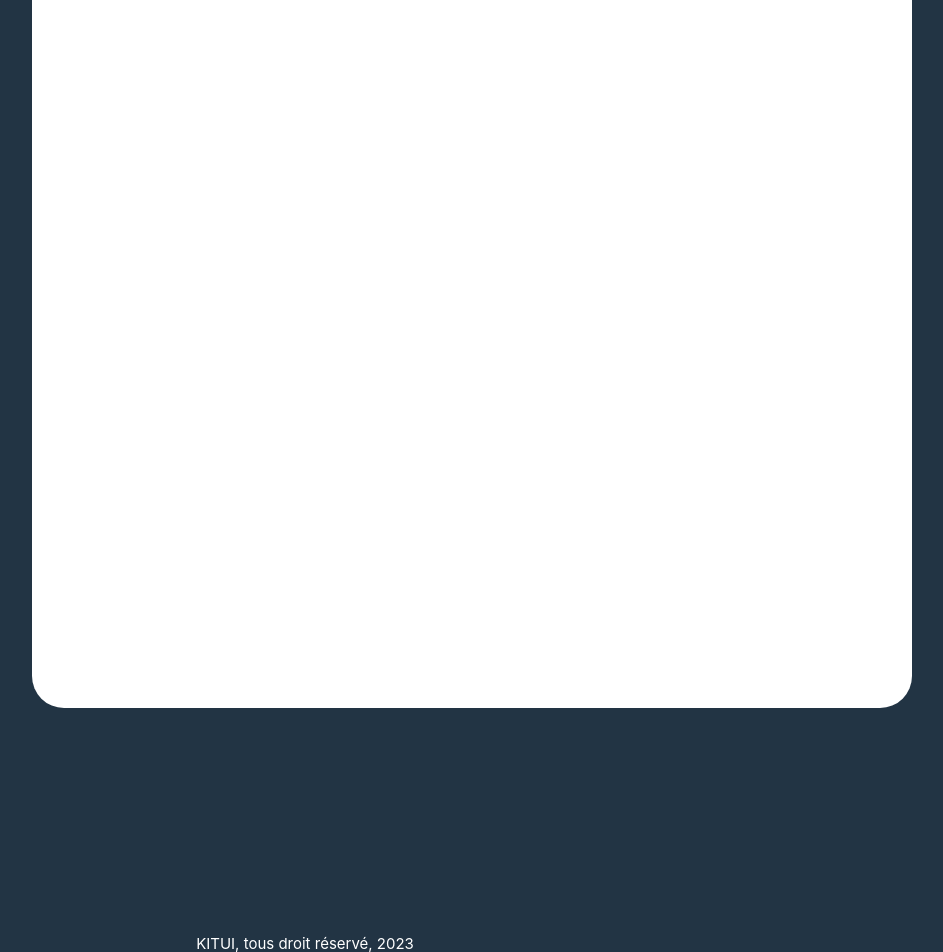
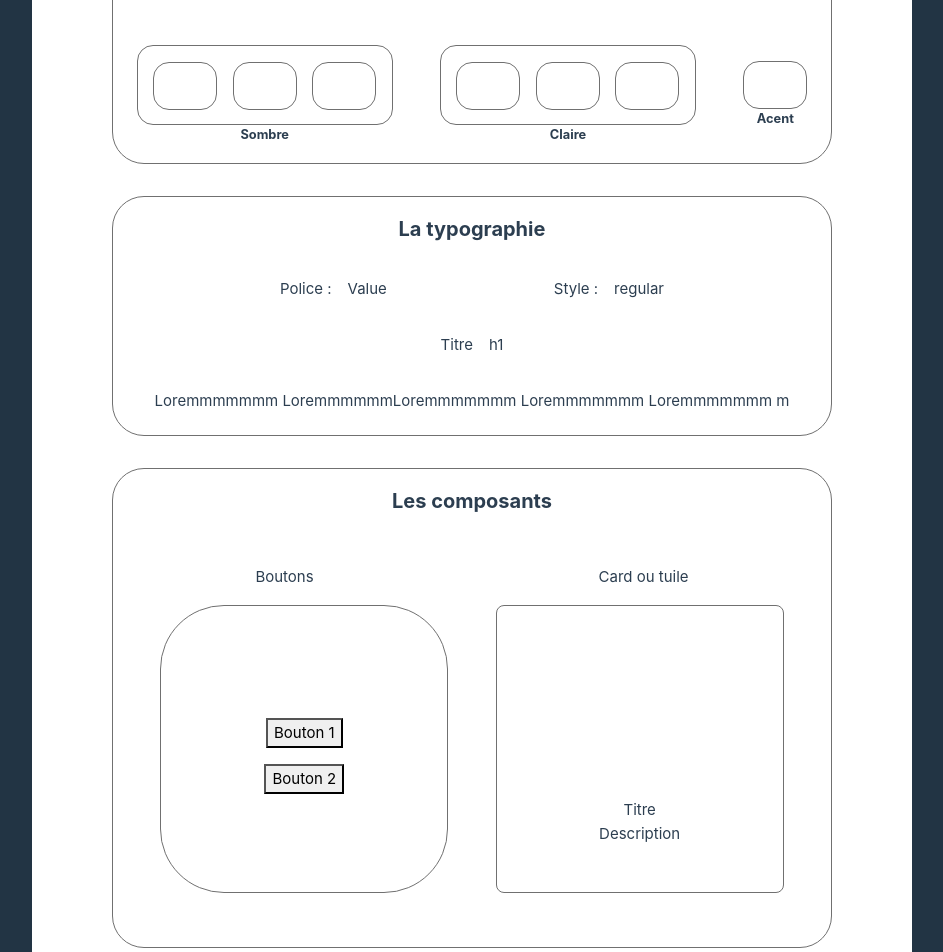
Before and after one commit to Jean-Baptiste-dev/Kitu, a Vue app: page /kitui in a window 1280 px wide. Shown: the part 220-1172 px from the top of the page, without its empty margins (335-1278 px from the left). Built offline with nearby package versions, Linux system fonts and the light colour scheme.

Commit message:
add kitui component and configuration color

```diff
--- a/src/App.vue
+++ b/src/App.vue
@@ -39,7 +39,7 @@
 
   <RouterView />
 
-  <div class="footer">KITUI, tous droit réservé, 2023</div>
+  <footer>KITUI, tous droit réservé, 2023</footer>
 </template>
 
 <script>
@@ -70,10 +70,10 @@ export default {};
     transition: all 0.5s;
   }
 
-  .footer {
+  footer {
     text-align: center;
-    top: 14rem;
     color: #fff;
+    top: 30rem;
   }
   body {
     background-color: #223444;
--- a/src/components/Bouton.vue
+++ /dev/null
@@ -1,3 +0,0 @@
-<template></template>
-<script></script>
-<style></style>
--- a/src/components/Card.vue
+++ /dev/null
@@ -1,3 +0,0 @@
-<template></template>
-<script></script>
-<style></style>
--- a/src/components/Couleur.vue
+++ /dev/null
@@ -1,3 +0,0 @@
-<template></template>
-<script></script>
-<style></style>
--- a/src/components/Layout.vue
+++ b/src/components/Layout.vue
@@ -1,32 +1,256 @@
 <template>
-  <div class="color">
-    <Couleur />
-  </div>
-  <div class="typo">
-    <Typo />
+  <div class="container-color">
+    <div class="config-color">
+      <RouterLink to="/config-color">
+        <i class="fa-duotone fa-gear">Configurer</i>
+      </RouterLink>
+    </div>
+    <p class="title-ui-color">Les couleurs</p>
+    <div class="container-sombre-claire-acent">
+      <div class="container-sombre-label">
+        <div class="container-sombre">
+          <div class="container-colors-sombre">
+            <div class="color-sombre"></div>
+            <div class="color-sombre2"></div>
+            <div class="color-sombre3"></div>
+          </div>
+        </div>
+        <span class="label-sombre">Sombre</span>
+      </div>
+
+      <div class="container-claire-label">
+        <div class="container-claire">
+          <div class="container-colors-claire">
+            <div class="color-claire"></div>
+            <div class="color-claire2"></div>
+            <div class="color-claire3"></div>
+          </div>
+        </div>
+        <span class="label-claire">Claire</span>
+      </div>
+
+      <div class="acent-label">
+        <div class="acent"></div>
+        <span class="label-acent">Acent</span>
+      </div>
+    </div>
   </div>
 
-  <div class="bouton">
-    <Bouton />
+  <div class="container-typo">
+    <p class="title-ui-color">La typographie</p>
+    <div class="police-style">
+      <div class="police-label-value">
+        <span class="police-label">Police :</span>
+        <span class="police-value">Value</span>
+      </div>
+      <div class="style-label-value">
+        <span class="style-label">Style :</span>
+        <span class="style-value">regular</span>
+      </div>
+    </div>
+
+    <div class="titre-h1-h6">
+      <div class="titre-label">Titre</div>
+      <div class="titre-value">h1</div>
+    </div>
+
+    <span class="description-typo"
+      >Loremmmmmmm LoremmmmmmLoremmmmmmm Loremmmmmmm Loremmmmmmm m</span
+    >
   </div>
 
-  <div class="card">
-    <Card />
+  <div class="container-components">
+    <p class="title-ui-color">Les composants</p>
+    <div class="btns-label-cards">
+      <span>Boutons</span>
+      <span>Card ou tuile</span>
+    </div>
+    <div class="container-components-details">
+      <div class="container-buttons">
+        <div class="buttons">
+          <div class="btn1">
+            <button type="submit" class="kitui-btn">Bouton 1</button>
+          </div>
+          <div class="btn2">
+            <button type="submit" class="kitui-btn">Bouton 2</button>
+          </div>
+        </div>
+      </div>
+
+      <div class="container-cards">
+        <div class="card-title-description">
+          <span class="card-title">Titre</span>
+
+          <span class="card-description">Description</span>
+        </div>
+      </div>
+    </div>
   </div>
 </template>
 <script>
-import Couleur from "./Couleur.vue";
-import Typo from "./Typo.vue";
-import Bouton from "./Bouton.vue";
-import Card from "./Card.vue";
+import { RouterLink } from "vue-router";
+</script>
+<style>
+.title-ui-color {
+  text-align: center;
+  margin-top: 1rem;
+  font-size: 20px;
+  font-weight: bold;
+}
+.container-color,
+.container-typo {
+  width: 45rem;
+  height: 15rem;
+  border: 1px solid #707070;
+  background-color: #fff;
+  border-radius: 2rem;
+  top: 1rem;
+  margin: auto;
+}
+.container-typo {
+  margin-top: 2rem;
+}
+.container-colors-sombre,
+.container-colors-claire {
+  display: flex;
+  align-items: center;
+  justify-content: space-evenly;
+  bottom: 1rem;
+}
 
-export default {
-  components: {
-    Couleur,
-    Typo,
-    Bouton,
-    Card,
-  },
-};
-</script>
-<style></style>
+.container-sombre {
+  width: 16rem;
+  height: 5rem;
+  border: 1px solid #707070;
+  background-color: #fff;
+  border-radius: 1rem;
+  top: 2rem;
+}
+.container-claire {
+  width: 16rem;
+  height: 5rem;
+  border: 1px solid #707070;
+  background-color: #fff;
+  border-radius: 1rem;
+  top: 2rem;
+}
+.acent,
+.color-sombre,
+.color-sombre2,
+.color-sombre3,
+.color-claire,
+.color-claire2,
+.color-claire3 {
+  width: 4rem;
+  height: 3rem;
+  border: 1px solid #707070;
+  background-color: #fff;
+  border-radius: 1rem;
+  top: 2rem;
+}
+
+.container-sombre-claire-acent {
+  display: flex;
+  justify-content: space-around;
+  align-items: center;
+}
+.container-sombre-label,
+.container-claire-label,
+.acent-label {
+  display: flex;
+  flex-direction: column;
+}
+.label-sombre,
+.label-acent,
+.label-claire {
+  text-align: center;
+  top: 2rem;
+  font-weight: bold;
+  font-size: 0.8rem;
+}
+
+.police-style {
+  display: flex;
+  justify-content: space-evenly;
+  align-items: center;
+  margin-top: 2rem;
+}
+
+.titre-h1-h6,
+.description-typo {
+  display: flex;
+  justify-content: center;
+  margin-top: 2rem;
+}
+
+.police-value,
+.style-value,
+.titre-value {
+  margin-left: 1rem;
+}
+
+.container-components {
+  width: 45rem;
+  height: 30rem;
+  border: 1px solid #707070;
+  background-color: #fff;
+  border-radius: 2rem;
+  top: 3rem;
+  margin: auto;
+}
+.container-components-details {
+  display: flex;
+  justify-content: space-evenly;
+  align-items: center;
+  margin-top: 2rem;
+}
+
+.container-buttons {
+  width: 18rem;
+  height: 18rem;
+  border: 1px solid #707070;
+  background-color: #fff;
+  border-radius: 4rem;
+  top: 1rem;
+}
+.container-cards {
+  width: 18rem;
+  height: 18rem;
+  border: 1px solid #707070;
+  background-color: #fff;
+  border-radius: 0.5rem;
+  top: 1rem;
+}
+
+.buttons {
+  display: flex;
+  flex-direction: column;
+  justify-content: center;
+  align-items: center;
+  margin: 7rem auto;
+}
+
+.btn2 {
+  margin-top: 1rem;
+}
+
+.card-title-description {
+  display: flex;
+  flex-direction: column;
+  justify-content: center;
+  align-items: center;
+  margin: 12rem auto;
+}
+
+.btns-label-cards {
+  display: flex;
+  justify-content: space-around;
+  align-items: center;
+  top: 2rem;
+}
+
+.config-color {
+  display: flex;
+  justify-content: center;
+}
+</style>
--- a/src/components/Typo.vue
+++ /dev/null
@@ -1,3 +0,0 @@
-<template></template>
-<script></script>
-<style></style>
--- a/src/main.js
+++ b/src/main.js
@@ -6,8 +6,10 @@ import router from "./router";
 import "bootstrap/dist/css/bootstrap.css";
 //import "bootstrap-vue/dist/bootstrap-vue.css";
 import "./assets/main.css";
+import Layout from "@/components/Layout.vue";
 
 const app = createApp(App);
 app.use(router);
+app.component("Layout", Layout);
 
 app.mount("#app");
--- a/src/router/index.js
+++ b/src/router/index.js
@@ -1,8 +1,10 @@
 import { createRouter, createWebHistory } from "vue-router";
 import HomeView from "@/views/HomeView.vue";
 import KituiView from "@/views/KituiView.vue";
+import ConfigcolorView from "@/views/ConfigcolorView.vue";
 import ConnexionView from "@/views/ConnexionView.vue";
 import InscriptionView from "@/views/InscriptionView.vue";
+
 const router = createRouter({
   history: createWebHistory(import.meta.env.BASE_URL),
   routes: [
@@ -26,6 +28,11 @@ const router = createRouter({
       name: "register",
       component: InscriptionView,
     },
+    {
+      path: "/config-color",
+      name: "configcolor",
+      component: ConfigcolorView,
+    },
   ],
 });
 
--- /dev/null
+++ b/src/views/ConfigcolorView.vue
@@ -0,0 +1,86 @@
+<template>
+  <div class="container-config-color">
+    <span class="config-tilte-color">Configuration de la couleur</span>
+    <div class="sombre-claire-acent">
+      <div class="conf-sombre-label">
+        <div class="sombre">
+          <input type="color" />
+        </div>
+        <span class="config-label-sombre">Sombre</span>
+      </div>
+
+      <div class="conf-claire-label">
+        <div class="claire">
+          <input type="color" />
+        </div>
+        <span class="config-label-sombre">Claire</span>
+      </div>
+      <div class="conf-acent-label">
+        <div class="config-acent">
+          <input type="color" />
+        </div>
+        <span>Acent</span>
+      </div>
+    </div>
+    <div class="config-color-btn">
+      <button class="validate-color">Valider</button>
+    </div>
+  </div>
+</template>
+
+<script></script>
+
+<style>
+.config-tilte-color {
+  display: flex;
+  justify-content: center;
+  font-size: 1rem;
+  font-weight: bold;
+}
+.container-config-color {
+  width: 35rem;
+  height: 25rem;
+  border: 1px solid #707070;
+  background-color: #fff;
+  border-radius: 0.5rem;
+  margin: auto;
+  top: 1rem;
+}
+
+.sombre-claire-acent {
+  display: flex;
+  justify-content: space-evenly;
+  align-items: center;
+  top: 4rem;
+}
+
+.conf-sombre-label,
+.conf-claire-label,
+.conf-acent-label {
+  flex-direction: column;
+}
+
+.config-color-btn {
+  display: flex;
+  justify-content: center;
+  top: 10rem;
+}
+
+.validate-color {
+  width: 9rem;
+  padding: 12px 14px;
+  border: none;
+  border-radius: 3rem;
+  background-color: #d81e5b;
+  color: #fff;
+  transition: all 0.6s;
+}
+
+.validate-color:hover {
+  width: 10rem;
+  background-color: transparent;
+  border: 1px solid #d81e5b;
+  color: #000000;
+  transition: all 0.6s;
+}
+</style>
--- a/src/views/HomeView.vue
+++ b/src/views/HomeView.vue
@@ -64,4 +64,13 @@ export default {
   border: #d81e5b;
   transition: all 0.6s;
 }
+.bg-bouton {
+  color: #d81e5b;
+}
+.bg-color {
+  color: #17a2b8;
+}
+.bg-typo {
+  color: #28a745;
+}
 </style>
--- a/src/views/KituiView.vue
+++ b/src/views/KituiView.vue
@@ -6,7 +6,7 @@
           <p class="mode">Mode d'apparence</p>
           <div class="form-check form-switch">
             <input
-              class="form-check-input"
+              class="form-check-input bg-check"
               type="checkbox"
               role="switch"
               id="flexSwitchCheckDefault"
@@ -19,7 +19,9 @@
         </div>
 
         <div class="col-lg-9">
-          <div class="layout"></div>
+          <div class="layout">
+            <Layout />
+          </div>
         </div>
       </div>
     </div>
@@ -44,9 +46,13 @@ export default {
 
 .layout {
   width: 55rem;
-  height: 50rem;
+  height: 70rem;
   background-color: #fff;
   border-radius: 2rem;
   border: none;
 }
+
+.bg-check {
+  background-color: #d81e5b;
+}
 </style>
```
